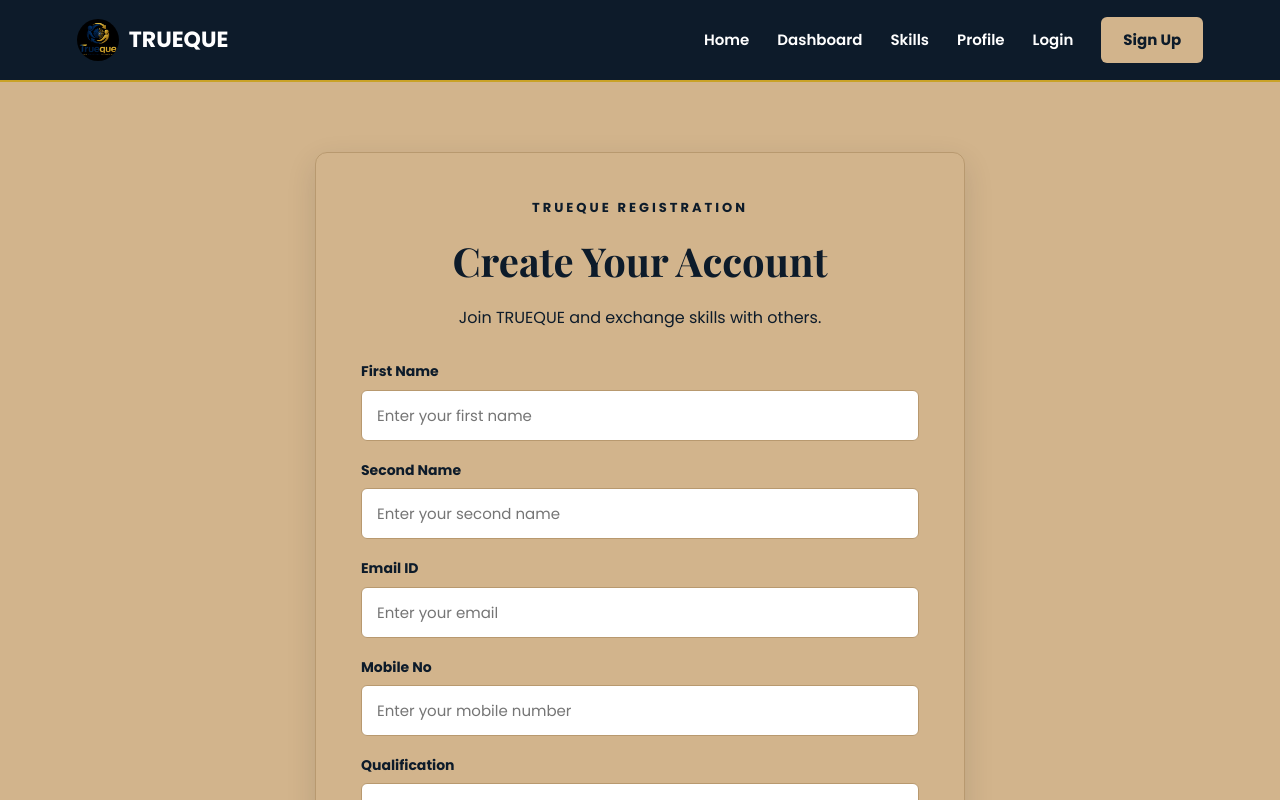
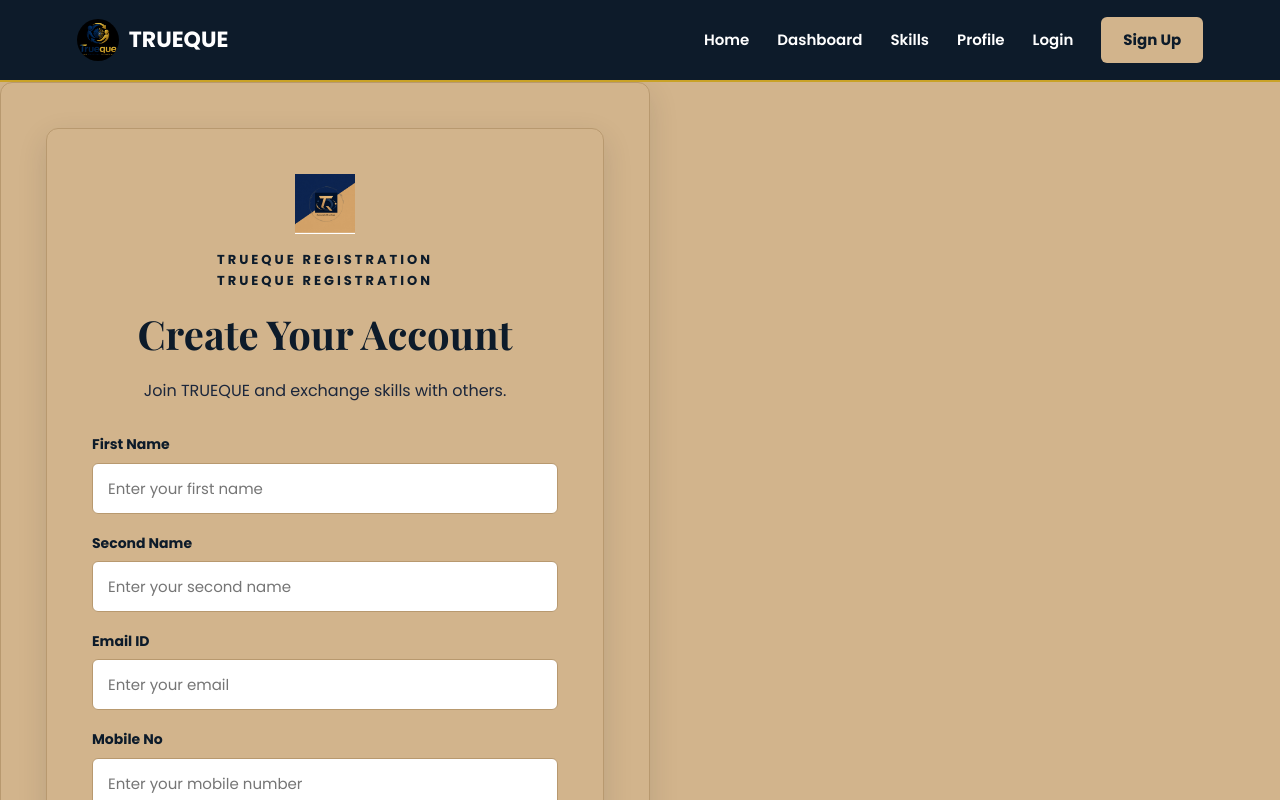
Before and after one commit to Sakeena19-cse/Trueque, a React (Vite) app: page /register in a window 1280 px wide. Shown: the top 800 px of the page. Built offline with nearby package versions, Linux system fonts and the light colour scheme.

Commit message:
Add TQ logo image

```diff
--- a/src/pages/Login.jsx
+++ b/src/pages/Login.jsx
@@ -1,5 +1,6 @@
 import React, { useState } from "react";
 import { useNavigate } from "react-router-dom";
+import logoTQ from "../assets/logo-tq.png";
 
 function Login() {
   const navigate = useNavigate();
@@ -34,7 +35,23 @@ function Login() {
 
   return (
     <div className="auth-page">
-      <div className="auth-container">
+    <div className="auth-container">
+
+        <img
+          src={logoTQ}
+          alt="Trueque logo"
+          style={{
+            height: "60px",
+            width: "60px",
+            objectFit: "contain",
+            display: "block",
+            margin: "0 auto 16px",
+          }}
+        />
+
+        <p className="section-label">
+          TRUEQUE LOGIN
+        </p>
 
         <p className="section-label">
           TRUEQUE LOGIN
--- a/src/pages/Register.jsx
+++ b/src/pages/Register.jsx
@@ -1,10 +1,10 @@
 import React, { useState } from "react";
 import { useNavigate } from "react-router-dom";
+import logoTQ from "../assets/logo-tq.png";
 
 function Register() {
   const navigate = useNavigate();
   const [page, setPage] = useState(1);
-
   const [formData, setFormData] = useState({
     firstName: "",
     lastName: "",
@@ -47,9 +47,26 @@ function Register() {
   };
 
   return (
-    <div className="auth-page">
 
-      <div className="auth-container">
+        <div className="auth-container">
+        <div className="auth-container">
+
+        <img
+          src={logoTQ}
+          alt="Trueque logo"
+          style={{
+            height: "60px",
+            width: "60px",
+            objectFit: "contain",
+            display: "block",
+            margin: "0 auto 16px",
+          }}
+        />
+
+        <p className="section-label">
+          TRUEQUE REGISTRATION
+        </p>
+
 
         <p className="section-label">
           TRUEQUE REGISTRATION
```
Also changed, not shown: src/assets/logo-TQ.png (added).
